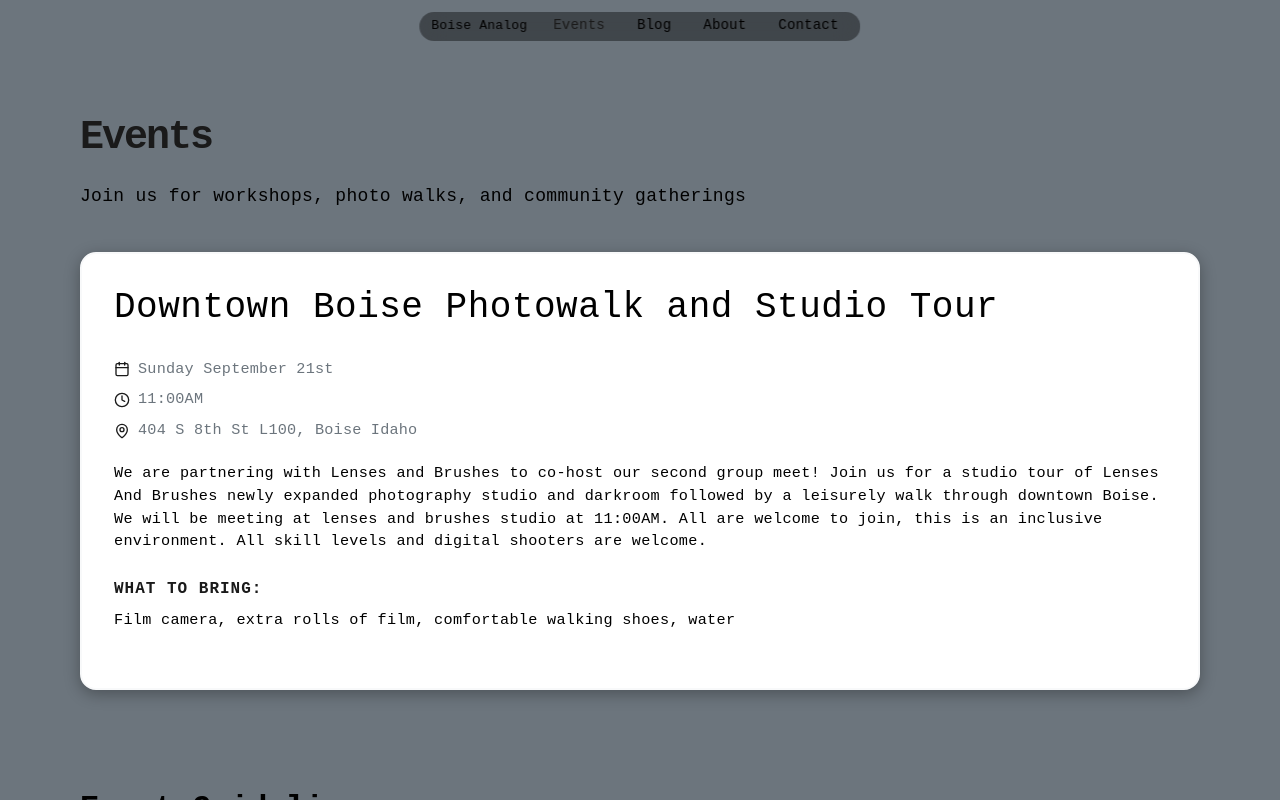
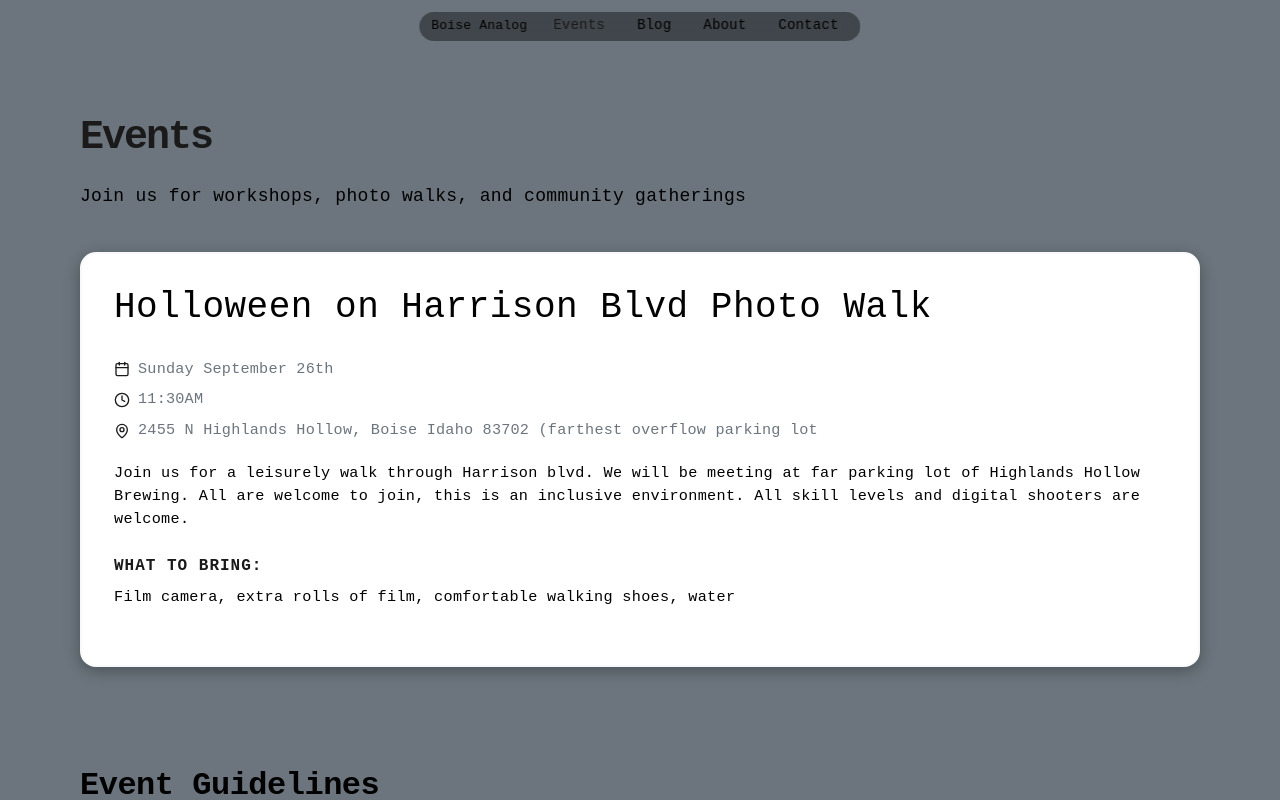
Before and after one commit to forresttindall/boisealanalogclub, a React (Vite) app: page / in a window 1280 px wide. Both pictures are taken after a click on the button "Events". Shown: the top 800 px of the page. Built offline with nearby package versions, Linux system fonts and the light colour scheme; a web font is replaced by a local one.

Commit message:
event update

```diff
--- a/src/pages/Events.jsx
+++ b/src/pages/Events.jsx
@@ -10,14 +10,14 @@ const Events = () => {
   const upcomingEvents = [
     {
       id: 2,
-      title: "Downtown Boise Photowalk and Studio Tour",
-      date: "Sunday September 21st",
-      time: "11:00AM",
-      location: "404 S 8th St L100, Boise Idaho",
-      description: "We are partnering with Lenses and Brushes to co-host our second group meet! Join us for a studio tour of Lenses And Brushes newly expanded photography studio and darkroom followed by a leisurely walk through downtown Boise. We will be meeting at lenses and brushes studio at 11:00AM. All are welcome to join, this is an inclusive environment. All skill levels and digital shooters are welcome.",
+      title: "Holloween on Harrison Blvd Photo Walk",
+      date: "Sunday September 26th",
+      time: "11:30AM",
+      location: "2455 N Highlands Hollow, Boise Idaho 83702 (farthest overflow parking lot",
+      description: " Join us for a leisurely walk through Harrison blvd. We will be meeting at far parking lot of Highlands Hollow Brewing. All are welcome to join, this is an inclusive environment. All skill levels and digital shooters are welcome.",
       bringYourOwn: "Film camera, extra rolls of film, comfortable walking shoes, water",
-      startDate: "2025-09-21",
-      startTime: "11:00",
+      startDate: "2025-10-26",
+      startTime: "11:30",
       endTime: null
     },
 
```
